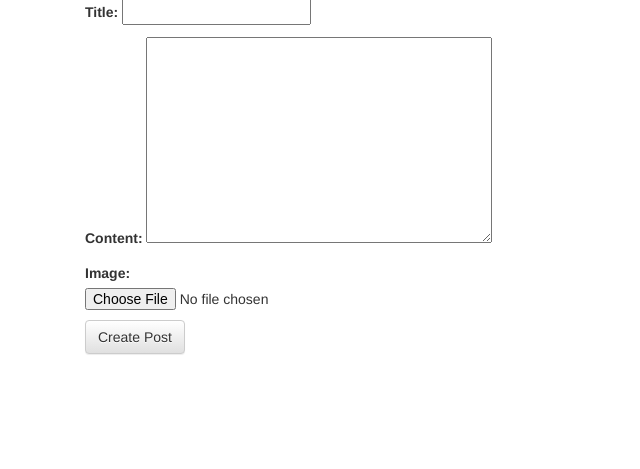
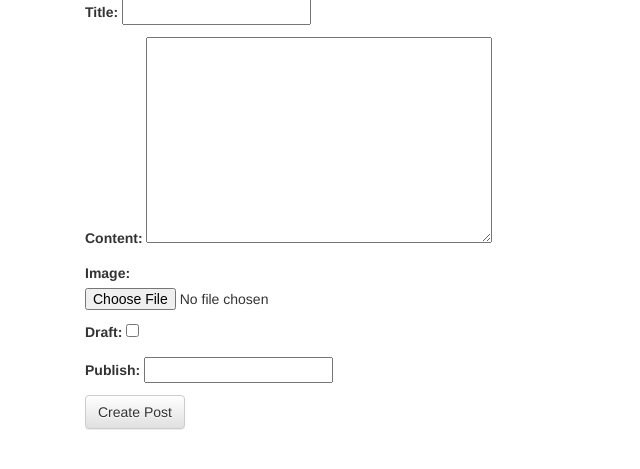
Before and after one commit to mariocespindola/MyBlog, a Django app: page /posts/create/ in a window 1280 px wide. Shown: the part 71-540 px from the top of the page, without its empty margins (0-640 px from the left). Run offline with Django 3.2, Linux system fonts and the light colour scheme; some libraries are stand-ins or nearby versions.

Commit message:
Publish & Draft

```diff
--- a/MyBlog/posts/forms.py
+++ b/MyBlog/posts/forms.py
@@ -9,5 +9,7 @@ class PostForm(forms.ModelForm):
         fields = [
             'title',
             'content',
-            'image'
+            'image',
+            'draft',
+            'publish'
         ]
--- a/MyBlog/posts/models.py
+++ b/MyBlog/posts/models.py
@@ -22,8 +22,10 @@ class Post(models.Model):
     height_field = models.IntegerField(default=0)
     width_field = models.IntegerField(default=0)
     content = models.TextField()
-    updated = models.TimeField(auto_now=True, auto_now_add=False)
-    timestamp = models.TimeField(auto_now=False, auto_now_add=True)
+    draft = models.BooleanField(default=False)
+    publish = models.DateField(auto_now=False, auto_now_add=False)
+    updated = models.DateTimeField(auto_now=True, auto_now_add=False)
+    timestamp = models.DateTimeField(auto_now=False, auto_now_add=True)
 
     def __str__(self):
         return self.title
--- a/MyBlog/posts/urls.py
+++ b/MyBlog/posts/urls.py
@@ -1,12 +1,12 @@
 from django.conf.urls import url
 from django.contrib import admin
 
-from .views import post_create, post_delete, post_detail, post_list, post_update
+from .views import post_list, post_create, post_detail, post_update, post_delete
 
 urlpatterns = [
     url(r'^$', post_list, name='list'),
     url(r'^create/$', post_create),
-    url(r'^(?P<id>\d+)/$', post_detail, name='detail'),
-    url(r'^(?P<id>\d+)/edit/$', post_update, name='update'),
-    url(r'^(?P<id>\d+)/delete/$', post_delete),
+    url(r'^(?P<slug>[\w-]+)/$', post_detail, name='detail'),
+    url(r'^(?P<slug>[\w-]+)/edit/$', post_update, name='update'),
+    url(r'^(?P<slug>[\w-]+)/delete/$', post_delete),
 ]
--- a/MyBlog/urls.py
+++ b/MyBlog/urls.py
@@ -18,10 +18,9 @@ from django.conf.urls import include, url
 from django.conf.urls.static import static
 from django.contrib import admin
 
-
 urlpatterns = [
     url(r'^admin/', admin.site.urls),
-    url(r'^posts/', include('MyBlog.posts.urls', namespace='posts'))
+    url(r'^posts/', include("MyBlog.posts.urls", namespace='posts')),
 ]
 
 if settings.DEBUG:
--- a/templates/post_detail.html
+++ b/templates/post_detail.html
@@ -12,7 +12,8 @@
             <img src="{{ instance.image.url }}" class="img-responsive">
         {% endif %}
         <h1>{{ title }}
-            <small>{{ instance.timestamp }}</small>
+            <small>{% if instance.draft %}<span style="color: red; ">Draft</span>{% endif %}{{ instance.publish }}
+            </small>
         </h1>
         {% if instance.user.get_full_name %}
             <p>Author {{ instance.user.get_full_name }}</p>
--- a/templates/post_list.html
+++ b/templates/post_list.html
@@ -13,7 +13,7 @@
                         {% endif %}
                         <div class="caption">
                             <h3><a href="{{ obj.get_absolute_url }}">{{ obj.title }}</a>
-                                <small>{{ obj.timestamp }}</small>
+                                <small>{{ obj.publish }}</small>
                             </h3>
                             {% if obj.user.get_full_name %}<p>Author: {{obj.user.get_full_name }}</p>{% endif %}
                             <p>{{ obj.content|linebreaks|truncatechars:240 }}</p>
```
Also changed, not shown: MyBlog/posts/migrations/0003_auto_20170318_0136.py (added), db.sqlite3.
